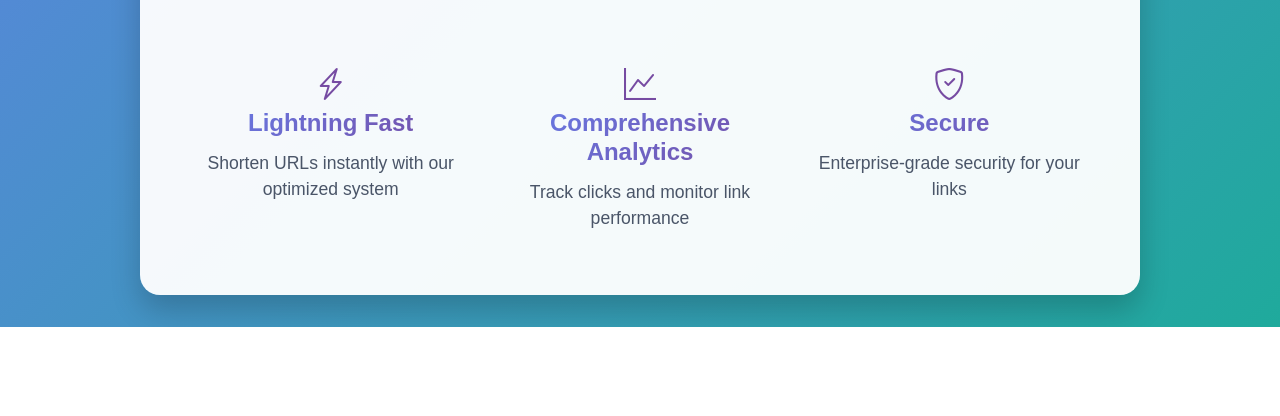
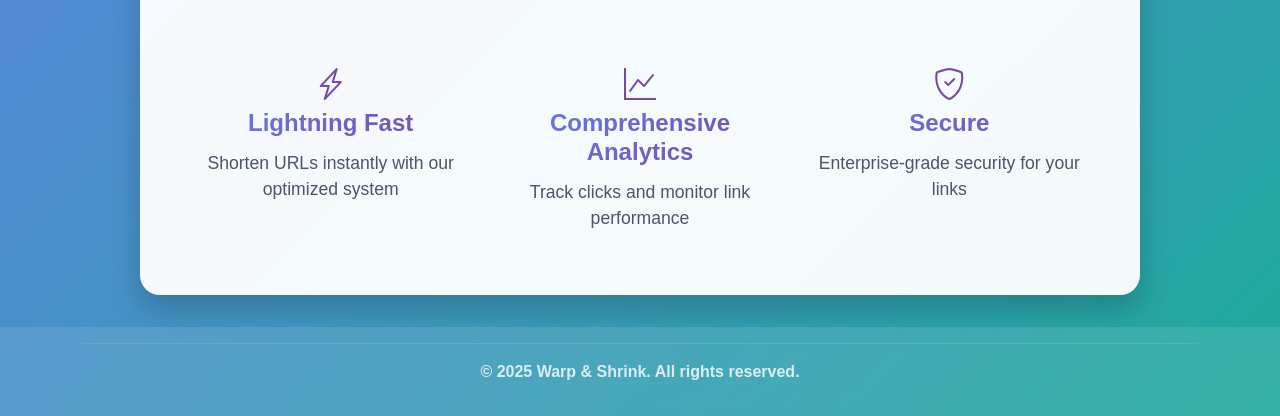
Before and after one commit to gitBySharma/url-shortener, a website: page public/homePage.html in a window 1280 px wide. Shown: the part 609-1025 px from the top of the page. Before the commit the page ends 936 px from the top, so only its background shows below. Drawn offline with nearby package versions, Linux system fonts and the light colour scheme.

Commit message:
added footer

```diff
--- a/public/homePage.html
+++ b/public/homePage.html
@@ -110,6 +110,40 @@
             color: #4a5568;
             font-size: 1.1rem;
         }
+
+        .footer {
+            background-color: rgba(255, 255, 255, 0.1);
+            backdrop-filter: blur(10px);
+            padding: 1rem 0;
+            margin-top: auto;
+        }
+
+        .footer-content {
+            color: white;
+            text-align: center;
+            display: flex;
+            flex-direction: column;
+            align-items: center;
+            gap: 1rem;
+        }
+
+        .footer-heading {
+            font-size: 1.5rem;
+            font-weight: 600;
+            margin-bottom: 0.5rem;
+        }
+
+        .footer-text {
+            max-width: 600px;
+        }
+
+        .footer-bottom {
+            color: rgba(255, 255, 255, 0.8);
+            border-top: 1px solid rgba(255, 255, 255, 0.1);
+            padding-top: 1rem;
+            width: 100%;
+            font-weight: bold;
+        }
     </style>
 </head>
 
@@ -161,6 +195,15 @@
             </div>
         </div>
     </div>
+    <footer class="footer">
+        <div class="container">
+            <div class="footer-content">
+                <div class="footer-bottom">
+                    <p>&copy; 2025 Warp & Shrink. All rights reserved.</p>
+                </div>
+            </div>
+        </div>
+    </footer>
 
 </body>
 <script src="https://cdnjs.cloudflare.com/ajax/libs/bootstrap/5.3.0/js/bootstrap.bundle.min.js"></script>
```
Also changed, not shown: public/dashboard.html (+68 -8 lines).
